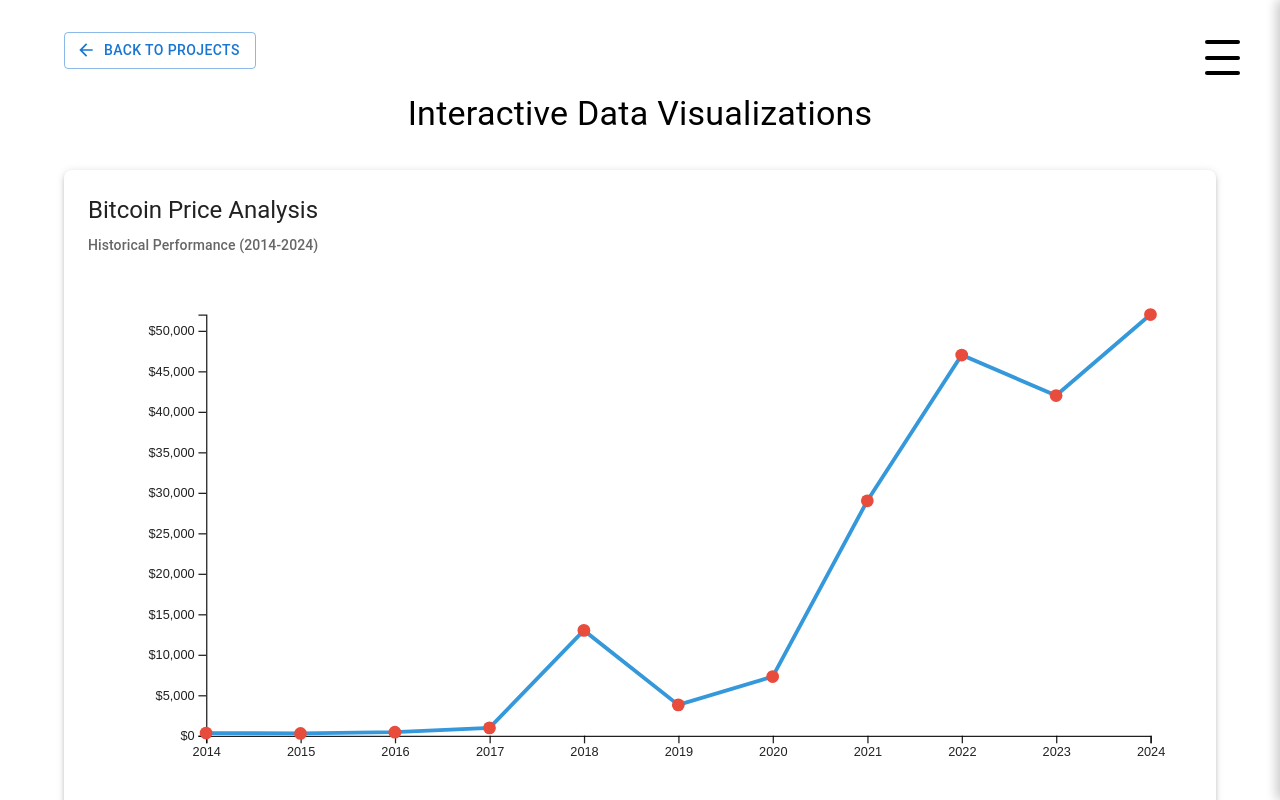
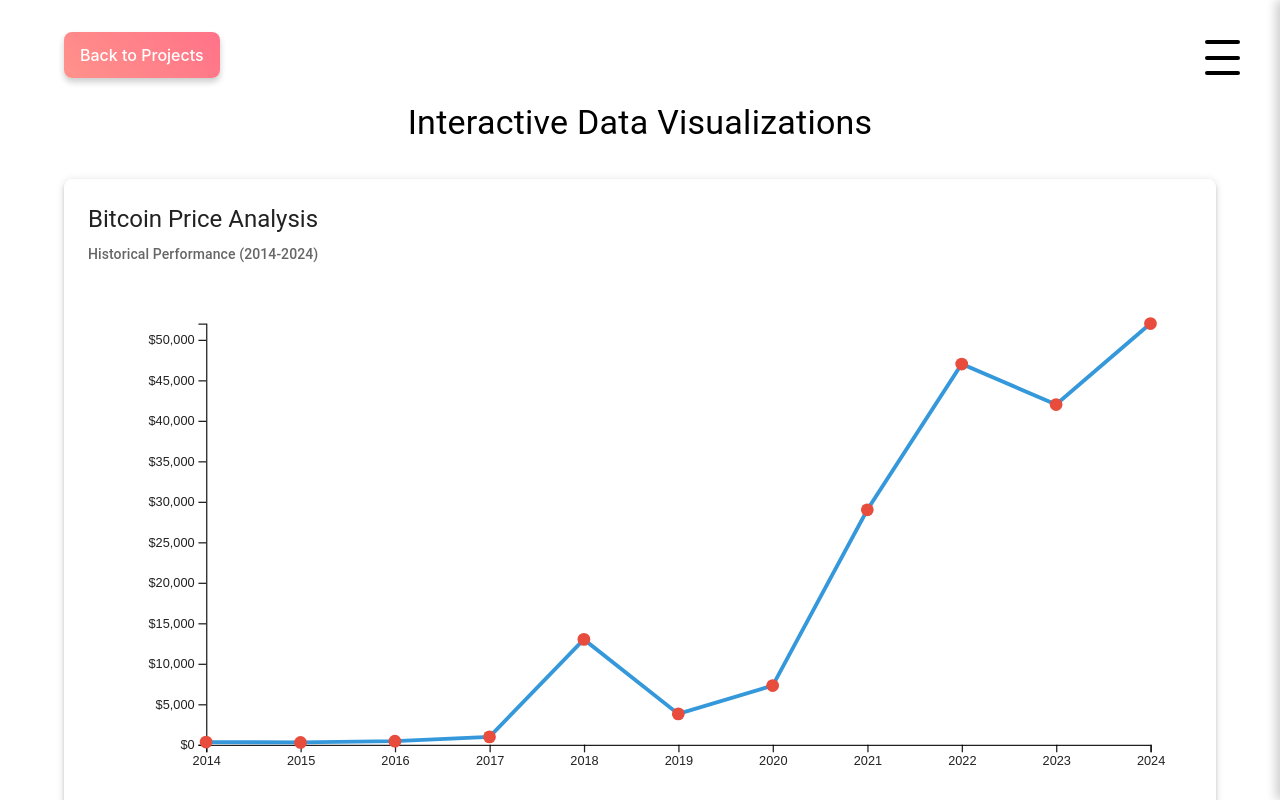
Before and after one commit to thedevtechs/kaiperez.com, a Next.js app: page /projects/graphs in a window 1280 px wide. Shown: the top 800 px of the page. Built offline with nearby package versions, Linux system fonts and the light colour scheme.

Commit message:
Updating the button on the graphs page. adding new data points to the globe

```diff
--- a/pages/projects/[slug].tsx
+++ b/pages/projects/[slug].tsx
@@ -170,7 +170,7 @@
       <meta property="og:description" content="Discover innovative projects by Kai Perez, a Cloud Architect and Full-Stack Developer. Contact Kai to build modern tech solutions." />
       <meta property="og:image" content="https://cdn-icons-png.flaticon.com/512/733/733553.png" />
       <meta property="og:image:alt" content="GitHub logo linking to Kai Perez's GitHub profile showcasing full-stack development projects" />
-      <meta property="og:url" content="https://yourwebsite.com" />
+      <meta property="og:url" content="https://kaiperez.com" />
       <meta property="og:type" content="website" />
       <meta name="twitter:card" content="summary_large_image" />
       <meta name="twitter:title" content="Kai Perez - Cloud Architect & Full-Stack Developer Portfolio" />
--- a/pages/projects/graphs.tsx
+++ b/pages/projects/graphs.tsx
@@ -9,6 +9,8 @@
 import IncomeVsLifeExpectancyChart from '../../components/Graphs/IncomeVsLifeExpectancyChart'; // ← Import new component
 import Menu from '../../components/Menu/Menu';
 import Footer from '../../components/Footer/Footer';
+import styles from './projectsSingle.module.css';
+import Link from 'next/link';
 
 export default function DataDashboard() {
   const theme = useTheme();
@@ -25,13 +27,11 @@
       <Container maxWidth="lg" sx={{ py: 4 }}>
         {/* Back Button */}
         <Box sx={{ mb: 3 }}>
-          <Button
-            variant="outlined"
-            startIcon={<ArrowBackIcon />}
-            onClick={() => router.push('/projects')}
-          >
+        <Link href="/projects">
+          <span className={styles.backButton}>
             Back to Projects
-          </Button>
+          </span>
+        </Link>
         </Box>
         <Grid container spacing={3}>
           <Grid item xs={12}>
--- a/pages/projects/projectsSingle.module.css
+++ b/pages/projects/projectsSingle.module.css
@@ -16,11 +16,37 @@
   border-radius: 5px;
   transition: background-color 0.3s ease, transform 0.2s ease;
 }
+.backButton {
+  display: inline-flex;
+  align-items: center;
+  color: #ffffff;
+  font-size: 1rem;
+  font-weight: 500;
+  text-decoration: none;
+  padding: .8rem 1rem;
+  background: linear-gradient(45deg, #ff9a8b, #ff6a88, #ffd89b);
+  border-radius: 8px;
+  transition: transform 0.2s ease, box-shadow 0.3s ease;
+  cursor: pointer;
+  box-shadow: 0 4px 6px rgba(0, 0, 0, 0.2);
+  background-size: 300% 300%; /* Needed for smooth gradient transition */
+  animation: shimmerButton 6s infinite; /* Slower shimmering effect */
+}
+@keyframes shimmerButton {
+  0% {
+    background-position: 0% 50%;
+  }
+  50% {
+    background-position: 100% 50%;
+  }
+  100% {
+    background-position: 0% 50%;
+  }
+}
 
-.toggleButton:hover,
-.toggleButton:focus {
-  background: #005bb5;
-  transform: scale(1.05);
+.backButton:hover {
+  transform: translateY(-2px);
+  box-shadow: 0 8px 12px rgba(0, 0, 0, 0.3);
 }
 
 /* Non-Immersive Mode Styles */
```
Also changed, not shown: data/cities.tsx (+10 -1 lines).
